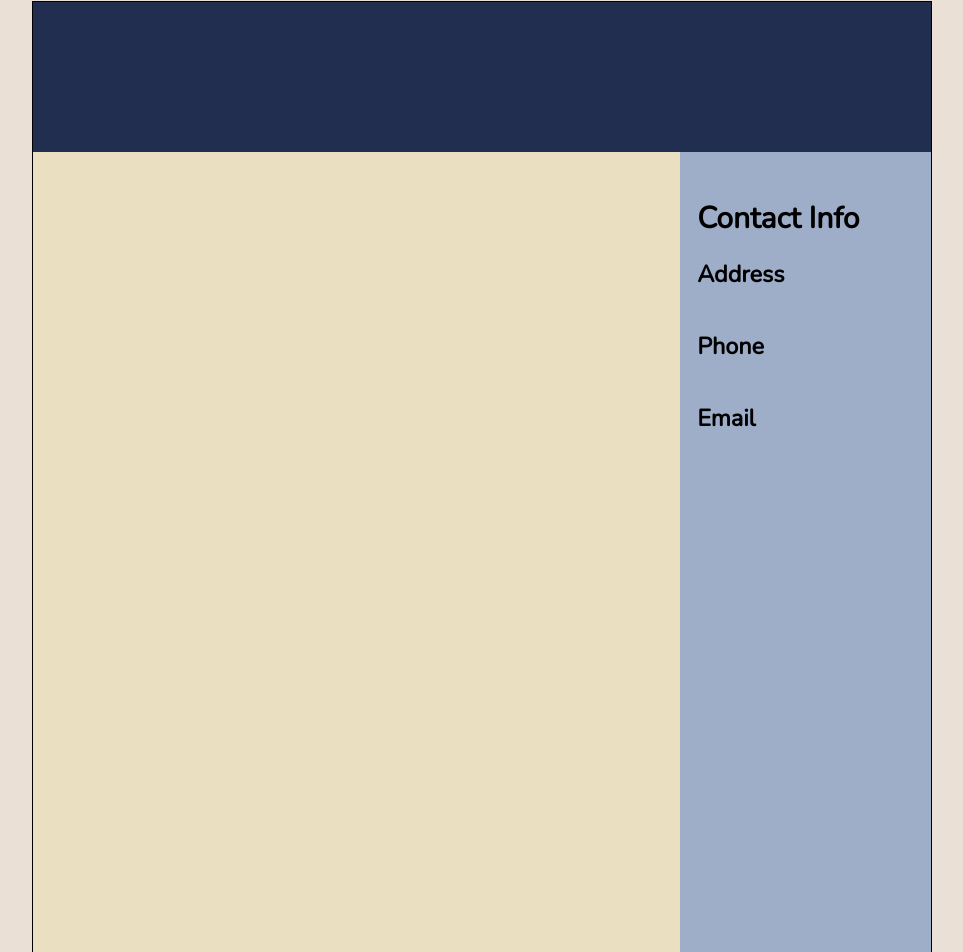
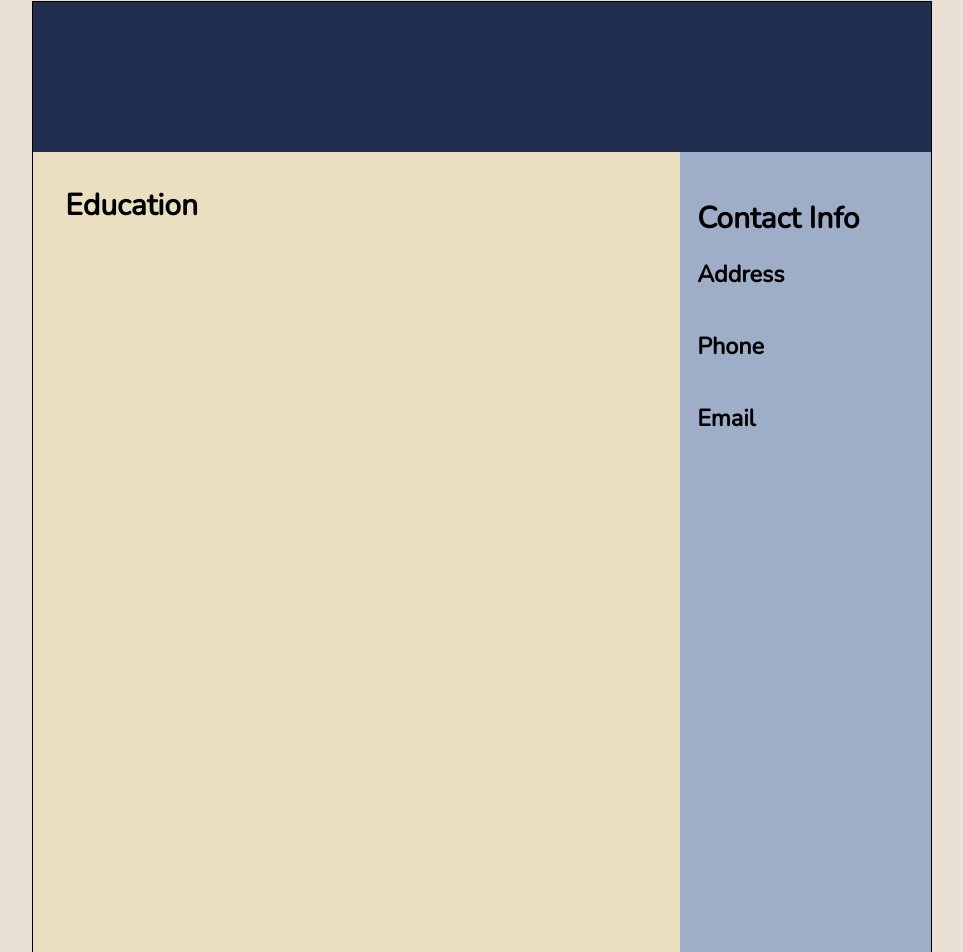
Before and after one commit to ArjunSaili1/ResumeGenerator, a React (Create React App) app: page / in a window 1280 px wide. Shown: the part 1625-2577 px from the top of the page, without its empty margins (158-1121 px from the left). Built offline with nearby package versions, Linux system fonts and the light colour scheme; the HTML template or start-up script is replaced by a standard one.

Commit message:
Create Edu Preview Section

```diff
--- a/src/App.js
+++ b/src/App.js
@@ -1,5 +1,5 @@
 import React, { Component } from "react";
-import ResumeForm from "./components/ResumeForm/ResumeForm";
+import ResumeForm from "./components/ResumeForm/ResumeForm"
 import Header from "./components/Header";
 import ResumePreview from "./components/ResumePreview/ResumePreview";
 import 'normalize.css';
--- a/src/components/ResumePreview/ResumePreview.js
+++ b/src/components/ResumePreview/ResumePreview.js
@@ -1,12 +1,9 @@
 import React, { Component } from "react";
 import PreviewHeader from "./ResumePreviewSections/PreviewHeader";
 import PreviewSidebar from "./ResumePreviewSections/PreviewSidebar";
+import EduSectionPreview from "./ResumePreviewSections/EduSectionPreview";
 
 class ResumePreview extends Component {
-
-    constructor(props){
-        super(props)
-    }
 
     render(){
         const {personalInfo, experienceInfo, educationInfo} = this.props.resumeInfo;
@@ -15,6 +12,7 @@ class ResumePreview extends Component {
             <div className="resume-preview">
                 <PreviewHeader name={name} title={title}/>
                 <div className="resume-preview-main">
+                    <EduSectionPreview info={educationInfo}/>
                 </div>
                 <PreviewSidebar address={address} phone={phone} email={email}/>
             </div>
--- /dev/null
+++ b/src/components/ResumePreview/ResumePreviewSections/EduSectionPreview.js
@@ -0,0 +1,26 @@
+import React, { Component } from "react";
+
+class EduSectionPreview extends Component{
+
+    render(){
+        return(
+            <div>
+                <h2>Education</h2>
+                {
+                    Object.keys(this.props.info).map((section)=>{
+                        return(
+                            <div key={section} className="preview-section">
+                                <h5>{this.props.info[section].programName}</h5>
+                                <h5>{this.props.info[section].schoolName}</h5>
+                                <h5>{this.props.info[section].gpa}</h5>
+                                <h5>{this.props.info[section].fromYear} - {this.props.info[section].toYear}</h5>
+                            </div>
+                        )
+                    })
+                }
+            </div>
+        )
+    }
+}
+
+export default EduSectionPreview
```
